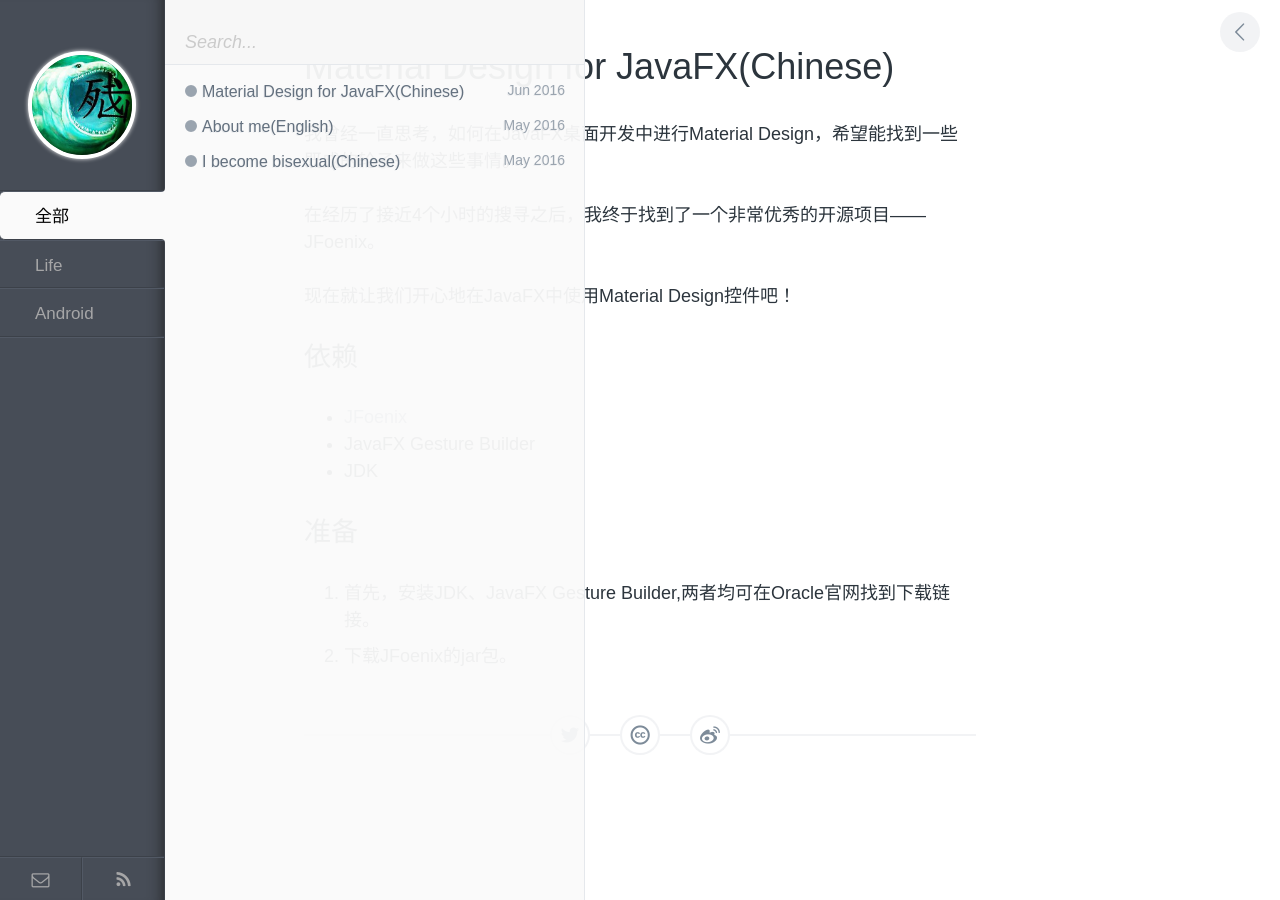
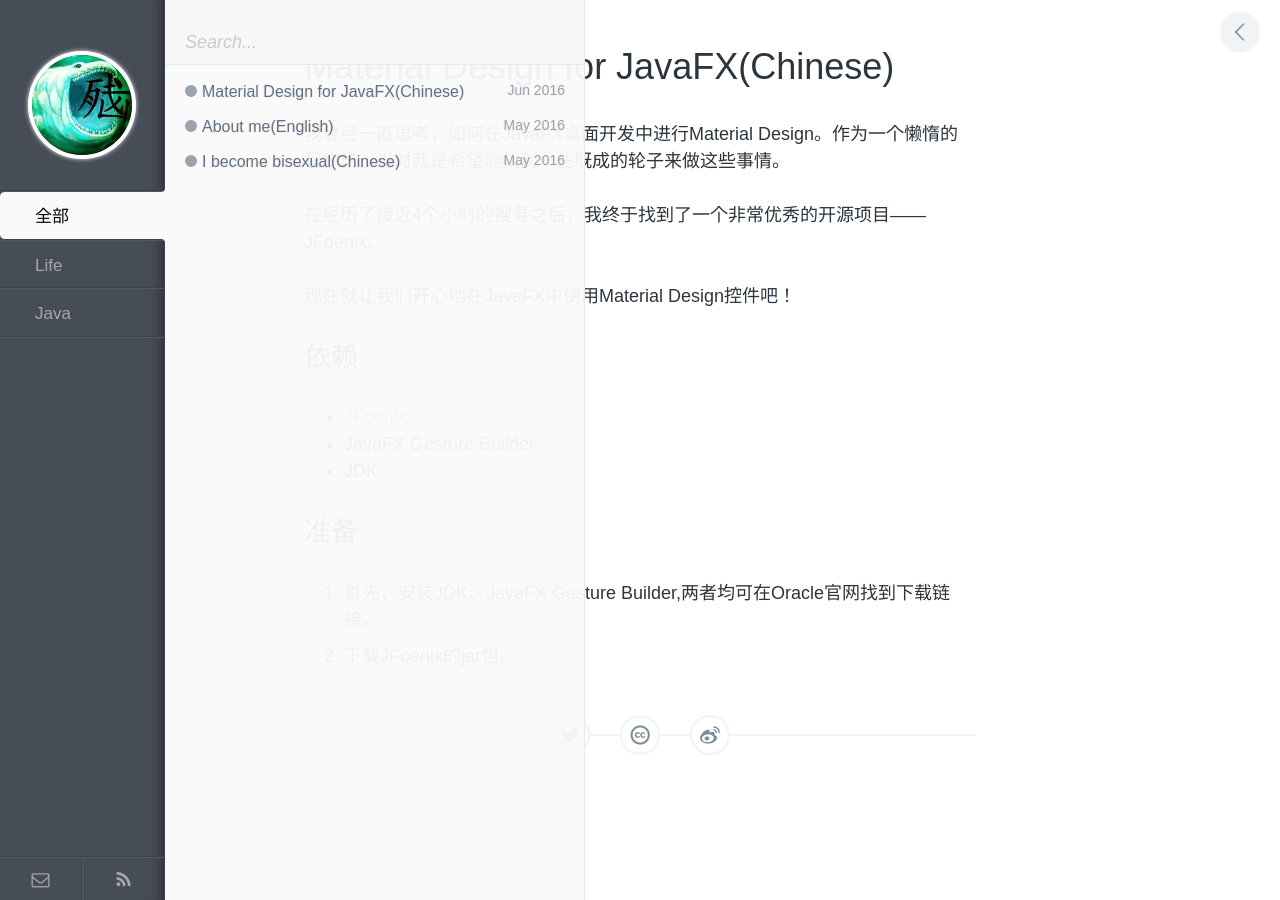
Before and after one commit to kangkangkang/ice1000.github.io, a Jekyll site: the page built from _posts/Java/2016-6-25-MDOnDesktop.md, in a window 1280 px wide. Built offline with Jekyll 4.4.1, drawn with Linux system fonts in a browser that asks for light colours.

Commit message:
commit via a script

```diff
--- a/_posts/Java/2016-6-25-MDOnDesktop.md
+++ b/_posts/Java/2016-6-25-MDOnDesktop.md
@@ -1,13 +1,13 @@
 ---
 layout: post
 title: Material Design for JavaFX(Chinese)
-category: Android
+category: Java
 tags: Essay
 keywords: Java,JavaFX,MaterialDesign
 description: Use Material Design on desktop
 ---
 
-我曾经一直思考，如何在JavaFX桌面开发中进行Material Design，希望能找到一些既成的轮子来做这些事情。
+我曾经一直思考，如何在JavaFX桌面开发中进行Material Design。作为一个懒惰的程序员，当时我是希望能找到一些既成的轮子来做这些事情。
 
 在经历了接近4个小时的搜寻之后，我终于找到了一个非常优秀的开源项目——JFoenix。
 
```
